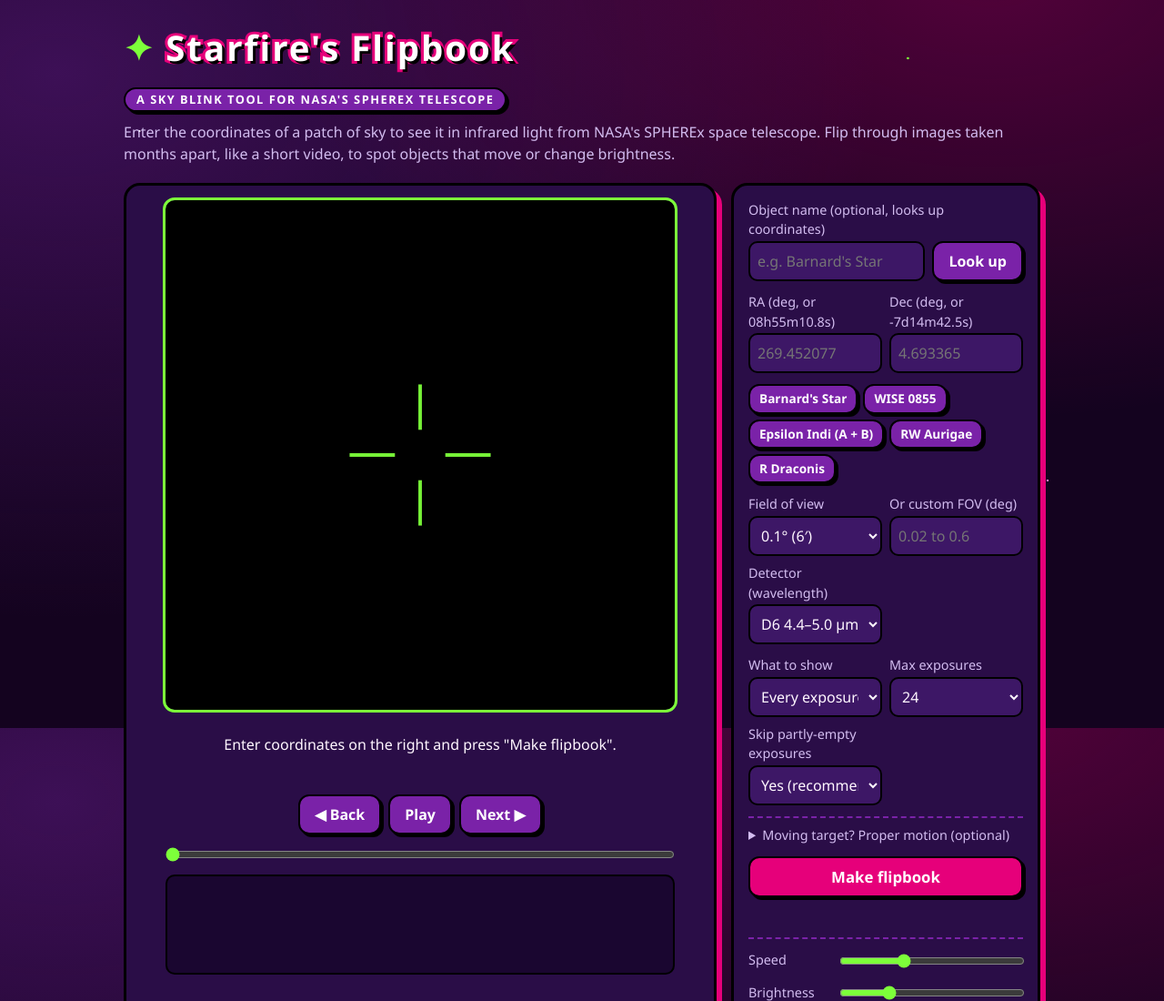
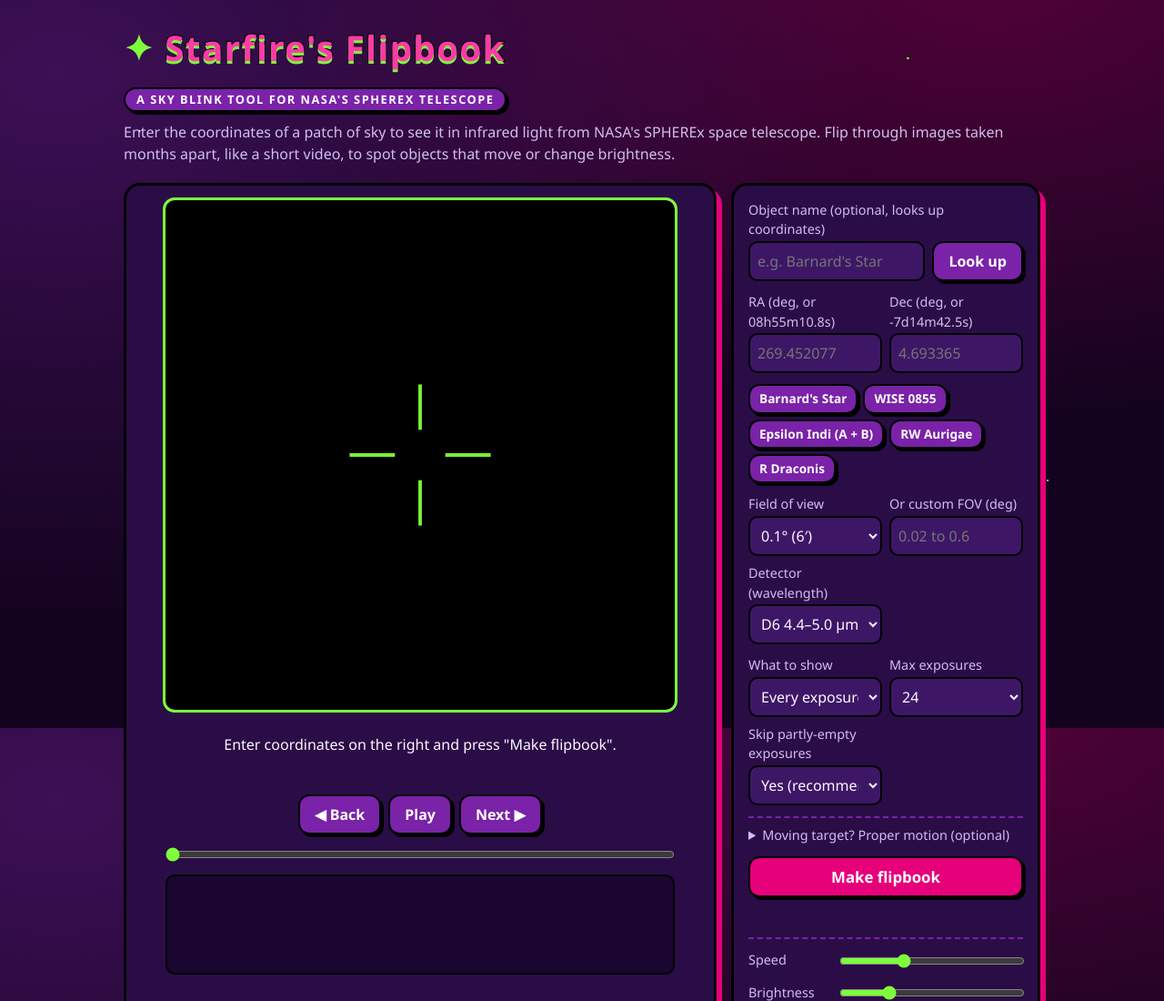
Before and after one commit to Linad4l/NASA-Space-APPS-Planet-X-and-SPHEREx, a plain HTML site: page index.html in a window 1280 px wide. Shown: the top 1100 px of the page at 91% size. Drawn offline with Linux system fonts and the light colour scheme.

Commit message:
Add files via upload

```diff
--- a/index.html
+++ b/index.html
@@ -16,7 +16,7 @@
     var(--bg); background-attachment:fixed; color:var(--ink); font:16px/1.5 ui-rounded,"Arial Rounded MT Bold","Nunito","Segoe UI",system-ui,sans-serif; }
   header, main, footer, .how { max-width: 1040px; margin: 0 auto; padding-left: 16px; padding-right: 16px; }
   header { padding-top: 24px; padding-bottom: 8px; }
-  h1 { margin:0 0 6px; font-size:2.4rem; font-weight:900; letter-spacing:2px; color:#fff; -webkit-text-stroke:6px #e6007a; paint-order:stroke fill; text-shadow:3px 3px 0 #000; }
+  h1 { margin:0 0 6px; font-size:2.4rem; font-weight:900; letter-spacing:1.5px; color:#ff3aa8; -webkit-text-stroke:2px #000; paint-order:stroke fill; text-shadow:0 3px 0 #7dff3a; }
   .spark { color:#7dff3a; -webkit-text-stroke:0; text-shadow:none; }
   .tag { display:inline-block; background:var(--purple); color:#fff; border:2px solid #000; border-radius:999px; padding:2px 12px; font-size:.8rem; font-weight:800; letter-spacing:1.5px; text-transform:uppercase; margin:8px 0 10px; box-shadow:3px 3px 0 #000; }
   header p { margin:0; color:var(--muted); }
```
